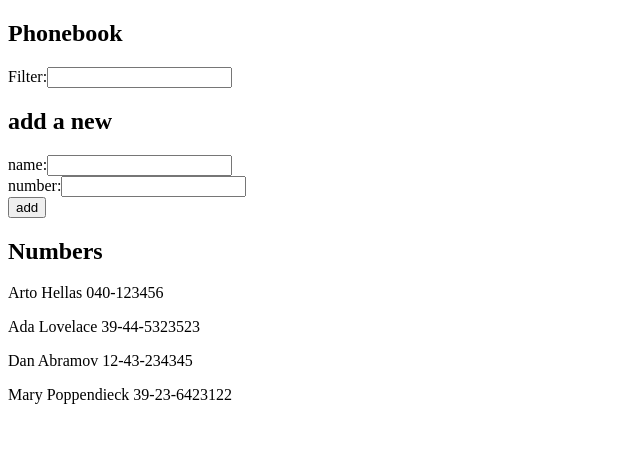
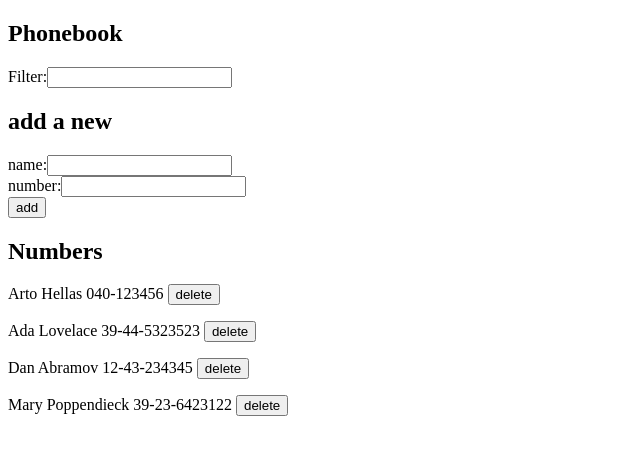
Before and after one commit to lamtonylam/fullstackopen, a React (Vite) app in the folder osa2/puhelinluettelo/: page / in a window 1280 px wide. Shown: the top 454 px of the page, without its empty margins (0-640 px from the left). Built offline with nearby package versions, Linux system fonts and the light colour scheme; data requests are answered from the project's data file.

Commit message:
2.14: puhelinluettelo step9

```diff
--- a/osa2/puhelinluettelo/src/App.jsx
+++ b/osa2/puhelinluettelo/src/App.jsx
@@ -1,10 +1,13 @@
 import { useState, useEffect } from "react";
 import noteService from "./services/notes";
+import notes from "./services/notes";
 
+// this is used to filter contacts
 const Filter = (props) => {
     return <input value={props.filter} onChange={props.handleFilterChange} />;
 };
 
+// this handles the person form
 const Personform = (props) => {
     return (
         <form onSubmit={props.addName}>
@@ -29,15 +32,25 @@ const Personform = (props) => {
     );
 };
 
+// this renders all the persons in the phonebook
 const Persons = (props) => {
     const personsToShow = props.persons;
     return (
         <div>
             <h2>Numbers</h2>
             {personsToShow.map((person) => (
-                <p key={person.name}>
-                    {person.name} {person.number}
-                </p>
+                <div key={person.name}>
+                    <p>
+                        {person.name} {person.number}{" "}
+                        <button
+                            onClick={() =>
+                                props.deletenote(person.id, person.name)
+                            }
+                        >
+                            delete
+                        </button>
+                    </p>
+                </div>
             ))}
         </div>
     );
@@ -49,6 +62,7 @@ const App = () => {
     const [newNumber, setNewNumber] = useState("");
     const [filter, setFilter] = useState("");
 
+    // this renders all the persons
     useEffect(() => {
         noteService.getAll().then((initialPersons) => {
             setPersons(initialPersons);
@@ -90,6 +104,18 @@ const App = () => {
         person.name.toLowerCase().includes(filter.toLowerCase())
     );
 
+    const deletenote = (id, name) => {
+        if (window.confirm("Delete " + name + " ?")) {
+            noteService.http_delete(id).then((returnedPersons) => {
+                console.log("deleted", returnedPersons.name);
+
+                noteService.getAll().then((initialPersons) => {
+                    setPersons(initialPersons);
+                });
+            });
+        }
+    };
+
     return (
         <div>
             <h2>Phonebook</h2>
@@ -108,7 +134,7 @@ const App = () => {
                 newNumber={newNumber}
                 handleNumberChange={handleNumberChange}
             />
-            <Persons persons={personsToShow} />
+            <Persons persons={personsToShow} deletenote={deletenote} />
         </div>
     );
 };
--- a/osa2/puhelinluettelo/src/services/notes.js
+++ b/osa2/puhelinluettelo/src/services/notes.js
@@ -1,23 +1,33 @@
 import axios from "axios";
 const baseUrl = "http://localhost:3001/persons";
 
+// getting all the persons
 const getAll = () => {
     const request = axios.get(baseUrl);
     return request.then((response) => response.data);
 };
 
+// creating new person
 const create = (newObject) => {
     const request = axios.post(baseUrl, newObject);
     return request.then((response) => response.data);
 };
 
+// updating the person
 const update = (id, newObject) => {
     const request = axios.put(`${baseUrl}/${id}`, newObject);
+    return request.then((response) => response.data);
+};
+
+// deleting the person
+const http_delete = (id) => {
+    const request = axios.delete(`${baseUrl}/${id}`);
     return request.then((response) => response.data);
 };
 
 export default {
     getAll,
     create,
-    update
+    update,
+    http_delete
 };
```
